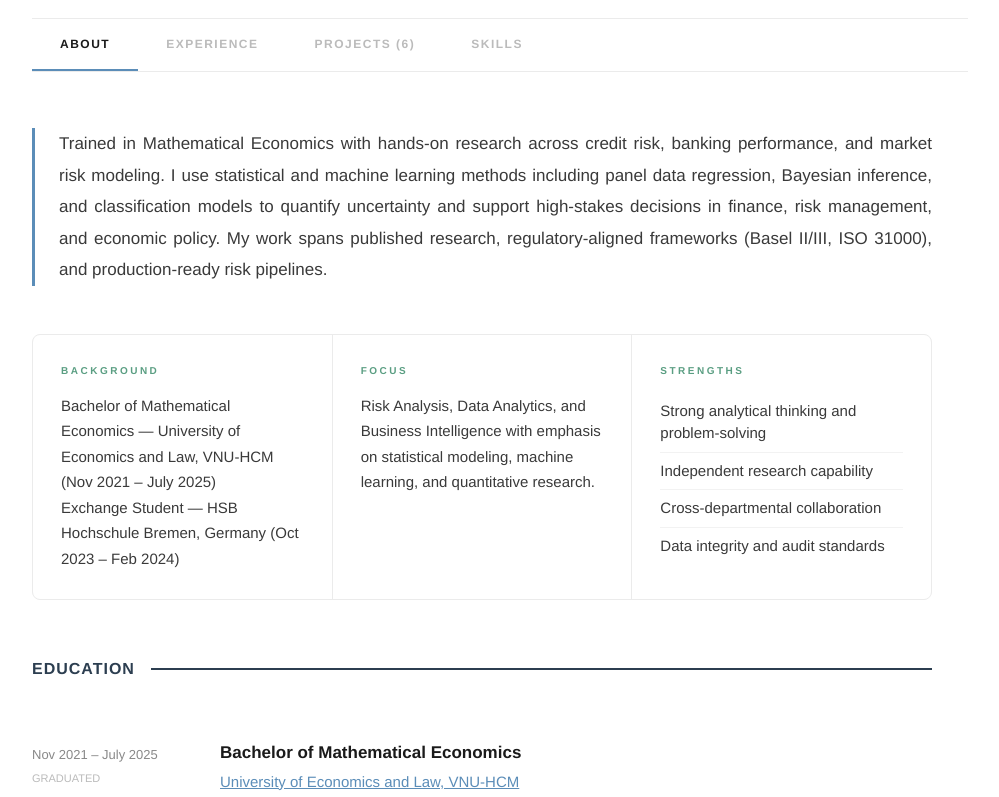
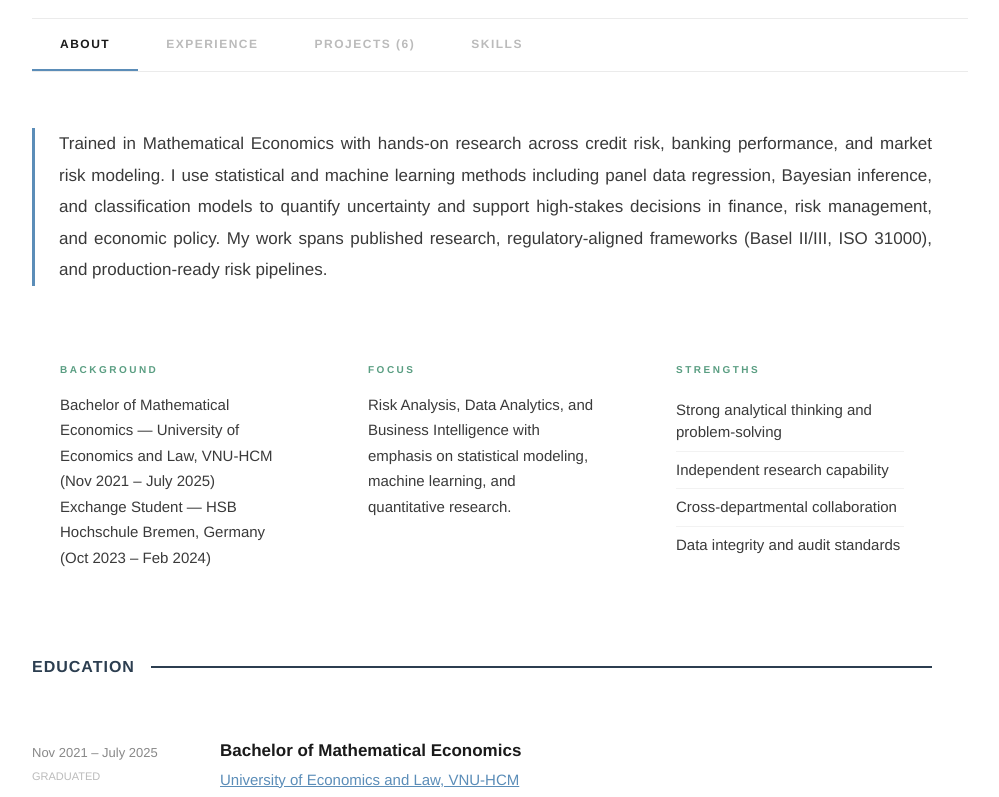
Before and after one commit to nguyenthaotran7903/Thao-Nguyen-Portfolio, a Next.js app: page / in a window 1280 px wide. Shown: the part 441-1238 px from the top of the page, without its empty margins (140-1139 px from the left). Built offline with nearby package versions, Linux system fonts and the light colour scheme.

Commit message:
Update page.module.css

```diff
--- a/app/page.module.css
+++ b/app/page.module.css
@@ -28,7 +28,7 @@
 
 /* ===== ABOUT ===== */
 .aboutBio { font-size: 17px; color: #3a3a3a; line-height: 1.85; font-weight: 400; max-width: 100%; border-left: 3px solid #5b8db8; padding-left: 24px; margin: 0 0 48px; text-align: justify; }
-.aboutGrid { display: grid; grid-template-columns: repeat(3, 1fr); gap: 1px; background: #ebebeb; border: 1px solid #ebebeb; border-radius: 8px; overflow: hidden; margin-bottom: 8px; }
+.aboutGrid { display: grid; grid-template-columns: repeat(3, 1fr); gap: 24px; background: transparent; border: none; margin-bottom: 8px; }
 .aboutCard { background: #ffffff; padding: 28px; transition: background 0.2s; }
 .aboutCard:hover { background: #f7f7f7; }
 .cardLabel { display: block; font-size: 10px; letter-spacing: 2.5px; text-transform: uppercase; color: #5a9e82; margin-bottom: 14px; font-weight: 700; }
```
